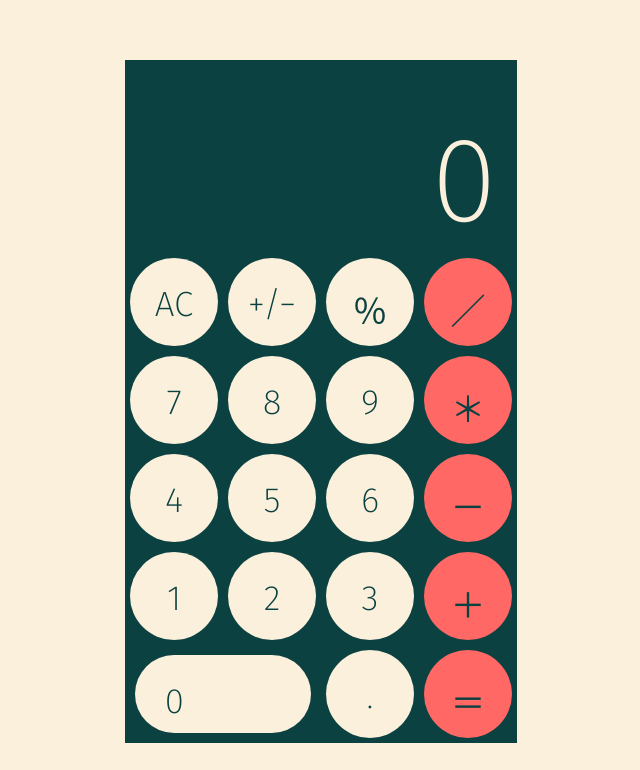
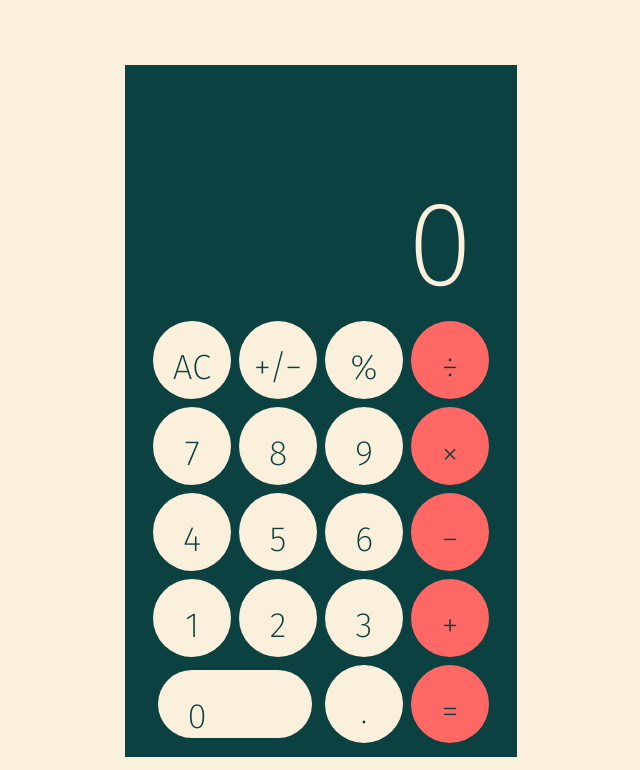
Before and after one commit to ndmekala/calculator, a plain HTML site: page index.html in a window 1280 px wide. Shown: the part 185-955 px from the top of the page, without its empty margins (330-970 px from the left). Drawn offline with Linux system fonts and the light colour scheme.

Commit message:
fix repo link and change button size

```diff
--- a/app/css/styles.css
+++ b/app/css/styles.css
@@ -9,22 +9,21 @@ body {
     display: grid;
     width: 100vw;
     height: 100vh;
-    /* this will change with diff. size */
     grid-template-columns: auto 450px auto;
-    grid-template-rows: 100px 950px auto;
+    grid-template-rows: 100px 960px auto;
 }
 
 #calculator {
     display: grid;
-    /* this will change depending on size*/
+    padding: 0 24px 10px 24px;
     grid-template-columns: 1fr 1fr 1fr 1fr;
-    grid-template-rows: auto 98px  98px  98px  98px 98px;
+    grid-template-rows: auto 86px  86px  86px  86px 86px;
     background-color: #0B4141;
     position: relative;
     left: 32px;
-    bottom: -137px;
-    width: 392px;
-    height: 683px;
+    bottom: -142px;
+    width: 344px;
+    height: 682px;
   }
 
 #calculatorContainer {
@@ -34,7 +33,7 @@ body {
     grid-row-end: 3;
     background-image: url(../../images/apple-iphone-5s.svg);
     background-repeat: no-repeat;
-    background-size: 450px 950px;
+    background-size: 450px 960px;
     background-position: center;
 }
 
@@ -78,20 +77,26 @@ body {
     color: #0B4141;
 }
 
+.button:hover {
+    opacity: 0.8;
+}
+
 #home {
     position: relative;
-    left: 196px;
-    bottom: -167px;
-    width: 64px;
-    height: 64px;
+    left: 192px;
+    bottom: -158px;
+    width: 72px;
+    height: 72px;
 }
 
 #home:hover {
     background-image: url(../../images/GitHub-Mark-Light-64px.png);
+    background-size: 72px 72px;
+
 }
 
 #multiply, #divide, #minus, #plus, #equals {
-    background-color: #FF6864
+    background-color: #FF6864;
 }
 
 @media (max-width: 40em) {
--- a/index.html
+++ b/index.html
@@ -20,23 +20,23 @@
                 </div>
                 <div class="button" id="clear">AC</div>
                 <div class="button" id="plusminus">&plus;/&minus;</div>
-                <div class="button" id="percentage">&#65285;</div>
-                <div class="button" id="divide">&#65295;</div>
+                <div class="button" id="percentage">&percnt;</div>
+                <div class="button" id="divide">&#247;</div>
                 <div class="button" id="seven">7</div>
                 <div class="button" id="eight">8</div>
                 <div class="button" id="nine">9</div>
-                <div class="button" id="multiply">&#65290;</div>
+                <div class="button" id="multiply">&times;</div>
                 <div class="button" id="four">4</div>
                 <div class="button" id="five">5</div>
                 <div class="button" id="six">6</div>
-                <div class="button" id="minus">&#xff0d;</div>
+                <div class="button" id="minus">&minus;</div>
                 <div class="button" id="one">1</div>
                 <div class="button" id="two">2</div>
                 <div class="button" id="three">3</div>
-                <div class="button" id="plus">&#xff0b;</div>
+                <div class="button" id="plus">&plus;</div>
                 <div class="button" id="zero">0</div>
-                <div class="button" id="decimal">.</div>
-                <div class="button" id="equals">&#65309;</div>
+                <div class="button" id="decimal">&period;</div>
+                <div class="button" id="equals">&equals;</div>
             </div>
             <div id="home">
             </div>
```
